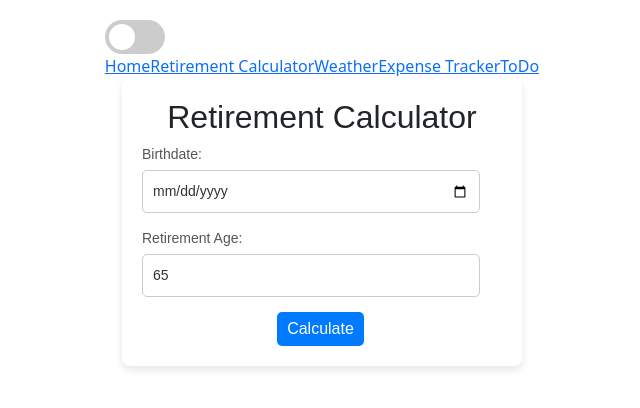
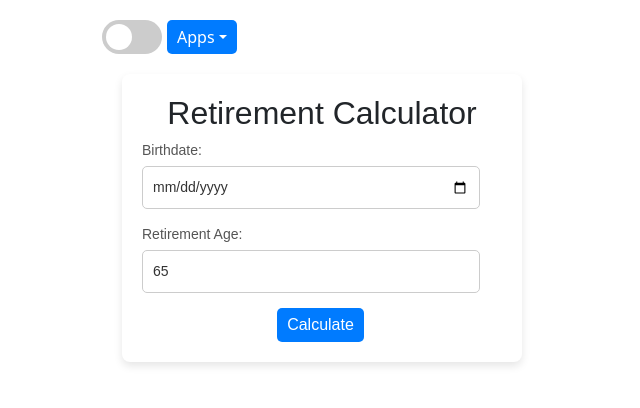
Before and after one commit to stefvvn/FunctionApp1, a React (Vite) app in the folder my-frontend/: page /retirement-calculator in a window 1280 px wide. Shown: the top 408 px of the page, without its empty margins (318-958 px from the left). Built offline with nearby package versions, Linux system fonts and the light colour scheme.

Commit message:
moved app links to dropdown

```diff
--- a/my-frontend/src/App.css
+++ b/my-frontend/src/App.css
@@ -47,3 +47,13 @@ body.dark-mode {
   background-color: #121212;
   color: #ffffff;
 }
+
+.menu-button {
+  background-color: #007bff;
+  margin-left: 5px ;
+  color: white;
+  border: none;
+  padding: 5px 10px;
+  cursor: pointer;
+  border-radius: 5px;
+}
--- a/my-frontend/src/App.jsx
+++ b/my-frontend/src/App.jsx
@@ -99,9 +99,10 @@ function App() {
           justifyContent: "space-between",
           gap: "20px",
           flexWrap: "wrap",
-          padding: "20px",
+          padding: "20px"
         }}
       >
+        <div style={{ flex: 1, display: "flex", justifyContent: "flex-start" }}>
           <label className="switch">
             <input
               type="checkbox"
@@ -110,15 +111,44 @@ function App() {
             />
             <span className="slider round"></span>
           </label>
-
-        <div
-          style={{ flex: 1, display: "flex", justifyContent: "space-between" }}
+          <div className="dropdown">
+            <button
+              className="menu-button dropdown-toggle"
+              type="button"
+              id="dropdownMenuButton"
+              data-bs-toggle="dropdown"
+              aria-expanded="false"
             >
-          <Link to="/">Home</Link>
-          <Link to="/retirement-calculator">Retirement Calculator</Link>
-          <Link to="/weather">Weather</Link>
-          <Link to="/expense-tracker">Expense Tracker</Link>
-          <Link to="/todo">ToDo</Link>
+              Apps
+            </button>
+            <ul className="dropdown-menu" aria-labelledby="dropdownMenuButton">
+              <li>
+                <Link className="dropdown-item" to="/">
+                  Home
+                </Link>
+              </li>
+              <li>
+                <Link className="dropdown-item" to="/retirement-calculator">
+                  Retirement Calculator
+                </Link>
+              </li>
+              <li>
+                <Link className="dropdown-item" to="/weather">
+                  Weather
+                </Link>
+              </li>
+              <li>
+                <Link className="dropdown-item" to="/expense-tracker">
+                  Expense Tracker
+                </Link>
+              </li>
+              <li>
+                <Link className="dropdown-item" to="/todo">
+                  ToDo
+                </Link>
+              </li>
+            </ul>
+          </div>
         </div>
 
         <Routes>
--- a/my-frontend/src/components/RetirementCalculator.css
+++ b/my-frontend/src/components/RetirementCalculator.css
@@ -10,6 +10,7 @@ body {
   .form-container {
     font-family: Arial, sans-serif;
     padding: 20px;
+    margin: 20px;
     border-radius: 8px;
     width: 400px;
     background-color: #fff;
```
Lines whose indentation alone changed are shown as unchanged.
